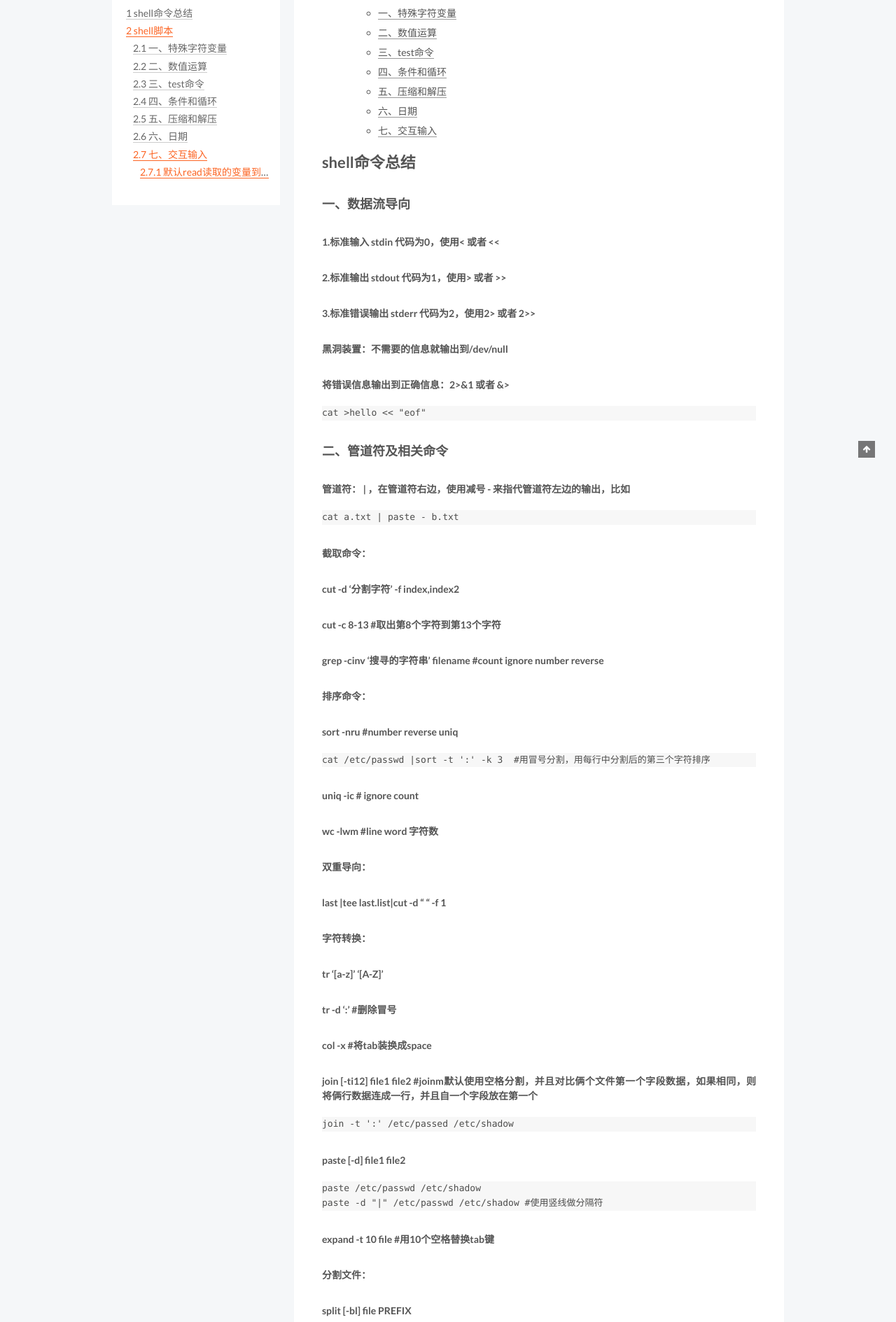
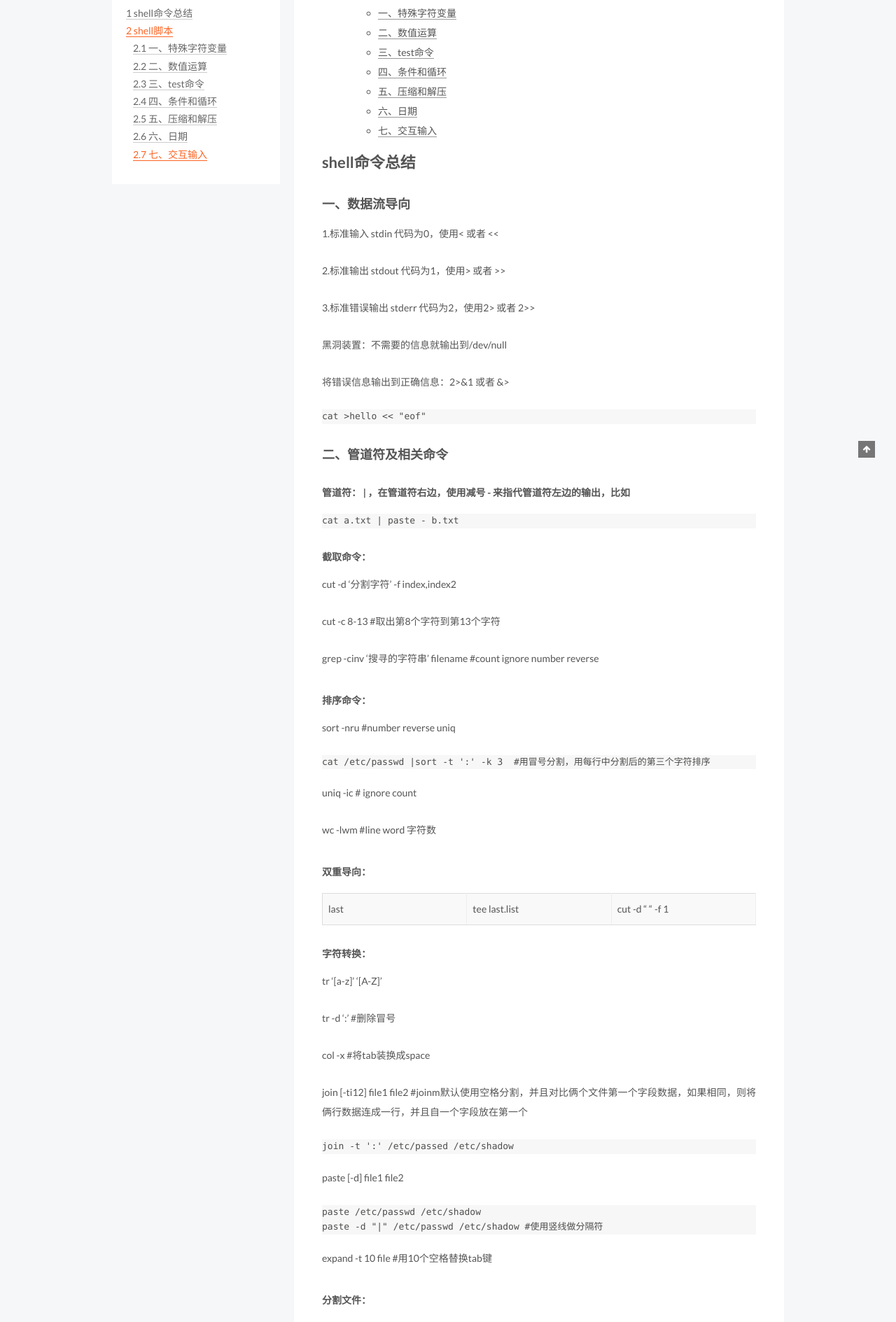
Before and after one commit to tuobashaoli/tuobashaoli.github.io, a Jekyll site: the page built from _posts/2019-04-06-shell.markdown, in a window 1280 px wide. Shown: the part 346-2235 px from the top of the page at 70% size. Built offline with Jekyll 4.4.1, drawn with Linux system fonts in a browser that asks for light colours; comment, search, counter and statistics services are not loaded.

Commit message:
update shell

````diff
--- a/_config.yml
+++ b/_config.yml
@@ -264,8 +264,8 @@ sidebar:
   #  - always  expand for all pages automatically
   #  - hide    expand only when click on the sidebar toggle icon.
   #  - remove  Totally remove sidebar including sidebar toggle.
-  display: post
-  #display: always
+  #display: post
+  display: always
   #display: hide
   #display: remove
 
--- a/_posts/2019-04-06-shell.markdown
+++ b/_posts/2019-04-06-shell.markdown
@@ -24,15 +24,15 @@ shell命令总结
 
 ### 一、数据流导向
 
-##### 1.标准输入 stdin 代码为0，使用&lt; 或者 &lt;&lt;
+1.标准输入 stdin 代码为0，使用&lt; 或者 &lt;&lt;
 
-##### 2.标准输出 stdout 代码为1，使用&gt; 或者 &gt;&gt;
+2.标准输出 stdout 代码为1，使用&gt; 或者 &gt;&gt;
 
-##### 3.标准错误输出 stderr 代码为2，使用2&gt; 或者 2&gt;&gt;
+3.标准错误输出 stderr 代码为2，使用2&gt; 或者 2&gt;&gt;
 
-##### 黑洞装置：不需要的信息就输出到/dev/null
+黑洞装置：不需要的信息就输出到/dev/null
 
-##### 将错误信息输出到正确信息：2&gt;&1 或者 &&gt;
+将错误信息输出到正确信息：2&gt;&1 或者 &&gt;
 
 ``` {.shell}
 cat >hello << "eof"
@@ -48,54 +48,54 @@ cat a.txt | paste - b.txt
 
 ##### 截取命令：
 
-##### cut -d '分割字符' -f index,index2
+cut -d '分割字符' -f index,index2
 
-##### cut -c 8-13 \#取出第8个字符到第13个字符
+cut -c 8-13 \#取出第8个字符到第13个字符
 
-##### grep -cinv ‘搜寻的字符串’ filename \#count ignore number reverse
+grep -cinv ‘搜寻的字符串’ filename \#count ignore number reverse
 
 ##### 排序命令：
 
-##### sort -nru \#number reverse uniq
+sort -nru \#number reverse uniq
 
 ``` {.shell}
 cat /etc/passwd |sort -t ':' -k 3  #用冒号分割，用每行中分割后的第三个字符排序
 ```
 
-##### uniq -ic \# ignore count
+uniq -ic \# ignore count
 
-##### wc -lwm \#line word 字符数
+wc -lwm \#line word 字符数
 
 ##### 双重导向：
 
-##### last |tee last.list|cut -d " " -f 1
+last |tee last.list|cut -d " " -f 1
 
 ##### 字符转换：
 
-##### tr '\[a-z\]' '\[A-Z\]'
+tr '\[a-z\]' '\[A-Z\]'
 
-##### tr -d ':' \#删除冒号
+tr -d ':' \#删除冒号
 
-##### col -x \#将tab装换成space
+col -x \#将tab装换成space
 
-##### join \[-ti12\] file1 file2 \#joinm默认使用空格分割，并且对比俩个文件第一个字段数据，如果相同，则将俩行数据连成一行，并且自一个字段放在第一个
+join \[-ti12\] file1 file2 \#joinm默认使用空格分割，并且对比俩个文件第一个字段数据，如果相同，则将俩行数据连成一行，并且自一个字段放在第一个
 
 ``` {.shell}
 join -t ':' /etc/passed /etc/shadow
 ```
 
-##### paste \[-d\] file1 file2
+paste \[-d\] file1 file2
 
 ``` {.shell}
 paste /etc/passwd /etc/shadow
 paste -d "|" /etc/passwd /etc/shadow #使用竖线做分隔符
 ```
 
-##### expand -t 10 file \#用10个空格替换tab键
+expand -t 10 file \#用10个空格替换tab键
 
 ##### 分割文件：
 
-##### split \[-bl\] file PREFIX
+split \[-bl\] file PREFIX
 
 ``` {.shell}
 split -b 300k /etc/service
@@ -104,7 +104,7 @@ split -l 200 /etc/service
 
 ##### 参数代换
 
-##### xargs \[-0epn\] command \#eof print number
+xargs \[-0epn\] command \#eof print number
 
 ``` {.shell}
 cut -d ":" -f 1 /etc/passwd |head -n 3|xargs -n 1 id
@@ -113,28 +113,28 @@ echo '11@22@33' |xargs -d '@' -n 1 echo
 
 ##### 行处理
 
-##### sed -n '2,5p' file
+sed -n '2,5p' file
 
-##### sed -n '/last/,5p' file
+sed -n '/last/,5p' file
 
 shell脚本
 =========
 
 ### 一、特殊字符变量
 
-##### \$\# 参数个数
+\$\# 参数个数
 
-##### \$0 执行的脚本名称
+\$0 执行的脚本名称
 
-##### \$1 第一个参数
+\$1 第一个参数
 
-##### \$@ 参数列表
+\$@ 参数列表
 
-##### \$\* 以一个字符串形式列出所有参数
+\$\* 以一个字符串形式列出所有参数
 
-##### \$\$ 当前shell进程的pid
+\$\$ 当前shell进程的pid
 
-##### \$? 上一个shell命令执行的返回值
+\$? 上一个shell命令执行的返回值
 
 ### 二、数值运算
 
@@ -146,37 +146,37 @@ echo "123.123*55.9" |bc
 
 ### 三、test命令
 
-##### test \[-efd\]
+test \[-efd\]
 
-##### test \[-rwx\]
+test \[-rwx\]
 
-##### test \[-eq -gt -lt -ne -ge -le\]
+test \[-eq -gt -lt -ne -ge -le\]
 
-##### test \[-nt -ot -ef\]
+test \[-nt -ot -ef\]
 
-##### test \[-zn\]
+test \[-zn\]
 
-##### test \[-ao !\]
+test \[-ao !\]
 
-##### 使用\[ \]进行判断，替换test，\[\[ \]\]里面可以使用正指表达式
+使用\[ \]进行判断，替换test，\[\[ \]\]里面可以使用正指表达式
 
 ### 四、条件和循环
 
-##### 略
+略
 
 ### 五、压缩和解压
 
-##### tar
+tar
 
-##### -c 压缩 ; -x 解压;-t 查看;-r 追加;-u 更新
+-c 压缩 ; -x 解压;-t 查看;-r 追加;-u 更新
 
-##### -z gzip;-j bz2;-J xz
+-z gzip;-j bz2;-J xz
 
-##### -v 显示过程
+-v 显示过程
 
-##### -O 解压到stdout
+-O 解压到stdout
 
-##### -f 文件名称
+-f 文件名称
 
 ``` {.shell}
 tar -zxvf abc.tar.gz -C /home
@@ -185,7 +185,7 @@ tar -zcvf snap.tar.gz /home/snap
 
 ### 六、日期
 
-##### date +%F-%H-%M-%S
+date +%F-%H-%M-%S
 
 ### 七、交互输入
 
@@ -199,4 +199,4 @@ do
 done
 ```
 
-##### 默认read读取的变量到\$REPLY
+默认read读取的变量到\$REPLY
````
